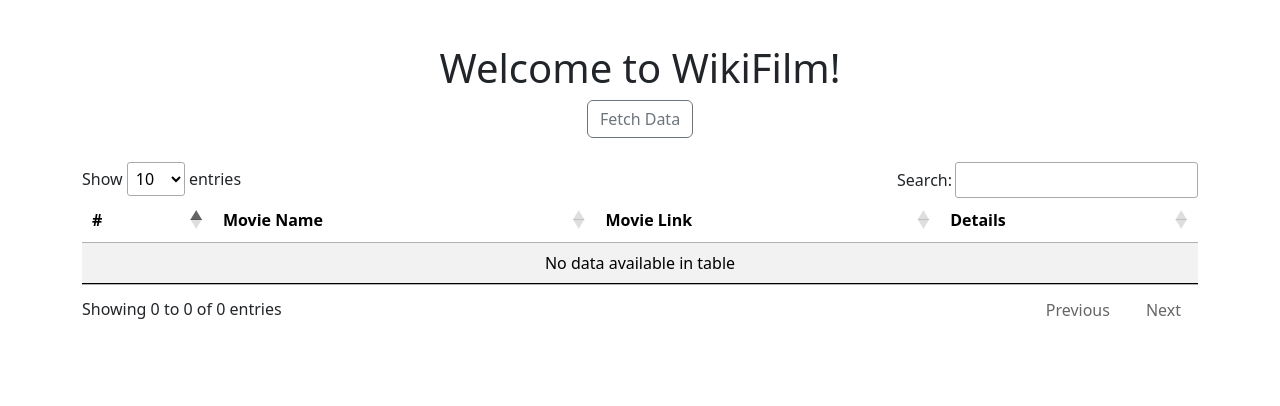
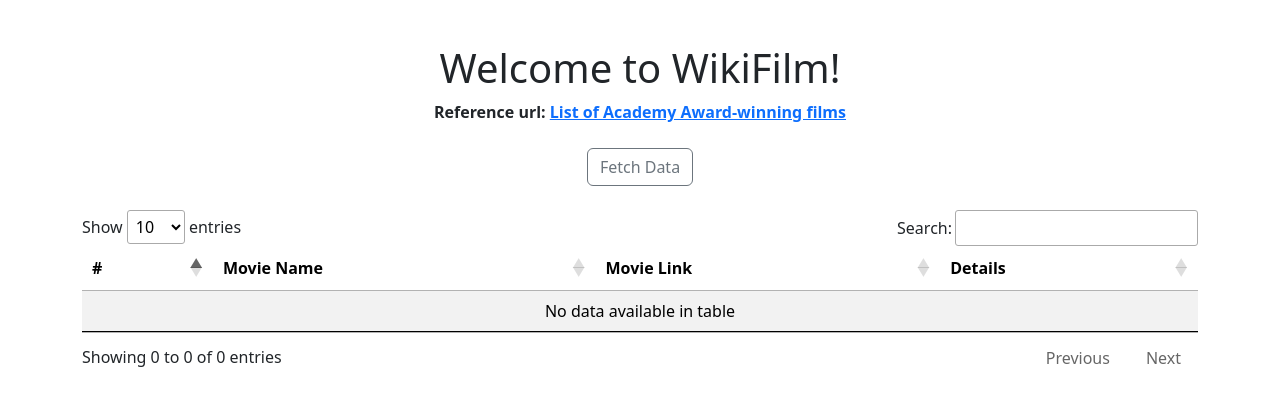
Before and after one commit to tanjil-dev/WikiFilmScraper, a Django app: page / in a window 1280 px wide. Shown: the top 406 px of the page. Run offline with Django 3.2, Linux system fonts and the light colour scheme; data that the repository does not hold is empty; some libraries are stand-ins or nearby versions.

Commit message:
reference url

```diff
--- a/film/templates/home.html
+++ b/film/templates/home.html
@@ -54,9 +54,13 @@
     <br>
     <div class="text-center">
         <h1>Welcome to WikiFilm!</h1>
+        <span><strong>Reference url: <a href="https://en.wikipedia.org/wiki/List_of_Academy_Award-winning_films">List of Academy Award-winning films</a></strong></span>
+        <br>
         {% if data %}
+        <br>
         <button type="button" class="btn btn-outline-secondary" onclick="deleteData()">Delete Data</button>
         {% else %}
+        <br>
         <button type="button" class="btn btn-outline-secondary" onclick="fetchData()">Fetch Data</button>
         {% endif %}
     </div>
```
Also changed, not shown: README.md.
